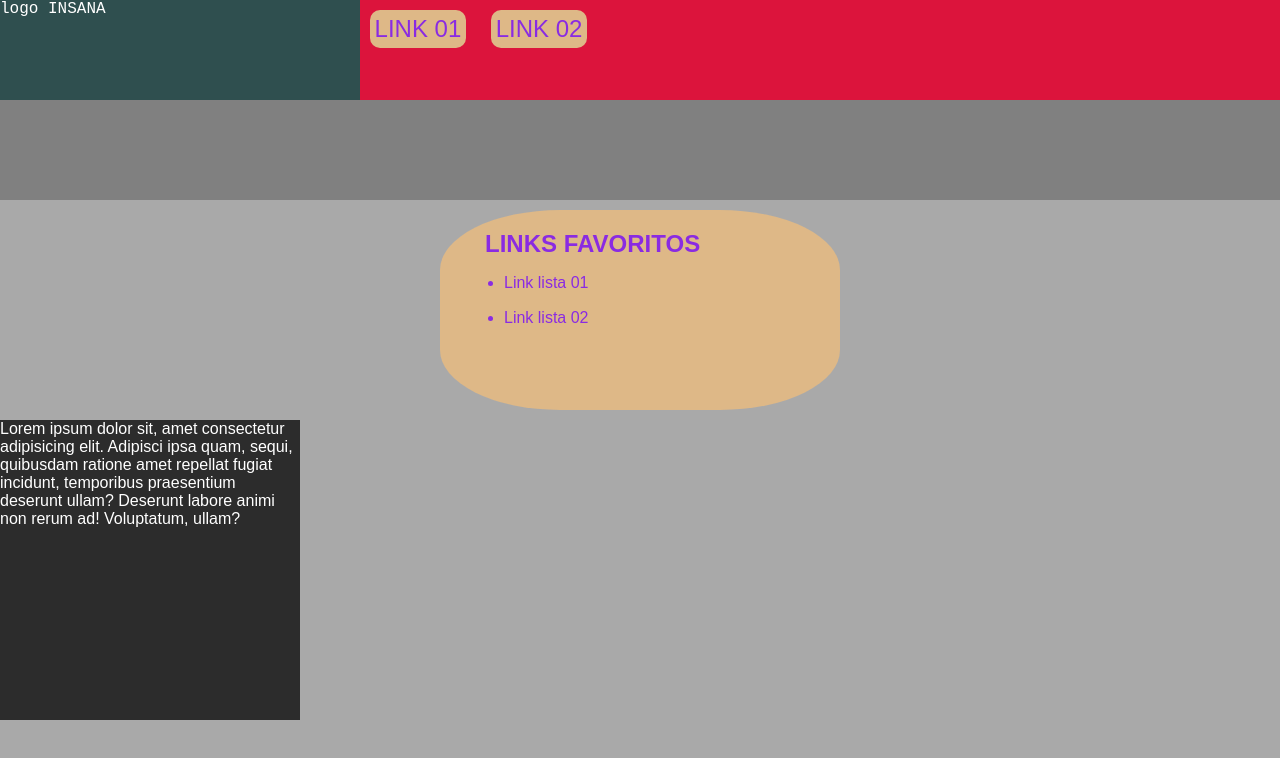
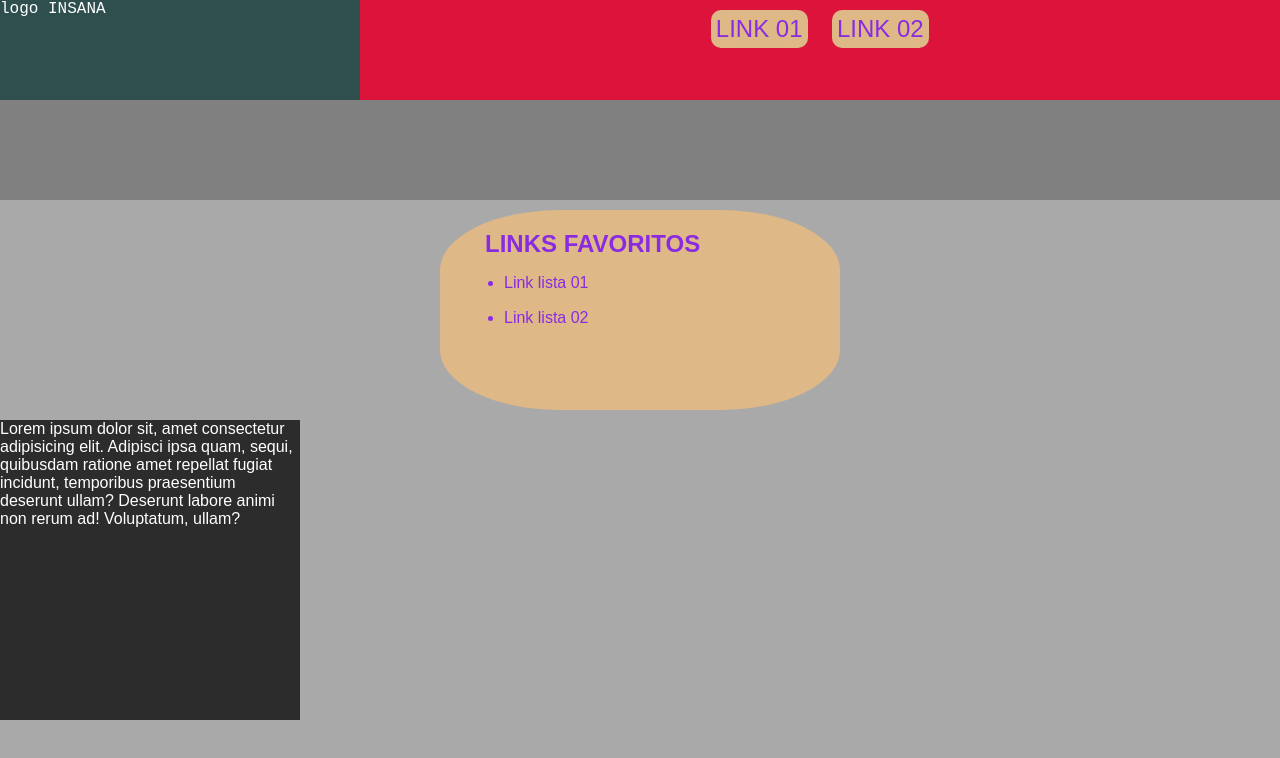
Before and after one commit to MiguelFreire-cmd/display, a website: page index.html in a window 1280 px wide. Drawn offline with Linux system fonts and the light colour scheme.

Commit message:
ADD: melhora de proporção

```diff
--- a/style.css
+++ b/style.css
@@ -43,9 +43,10 @@
     background-color:burlywood ;
     font-size: x-large;
     margin-left: 10px;
-    margin-top: 10px;
+    margin-top: 27ADDpx;
     text-decoration: none;
     padding: 5px;
+
     border-radius: 10px;
     font-family: fantasy;
 
@@ -79,6 +80,7 @@
     width: 100%;
     height: 100px;
     background-color:crimson;
+    text-align: center;
 }
 
 .section-01{
```
